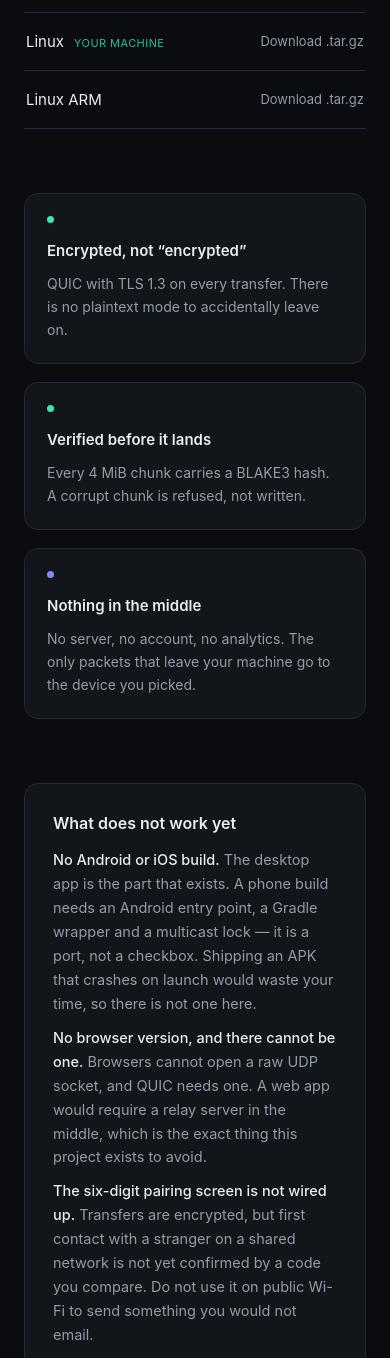
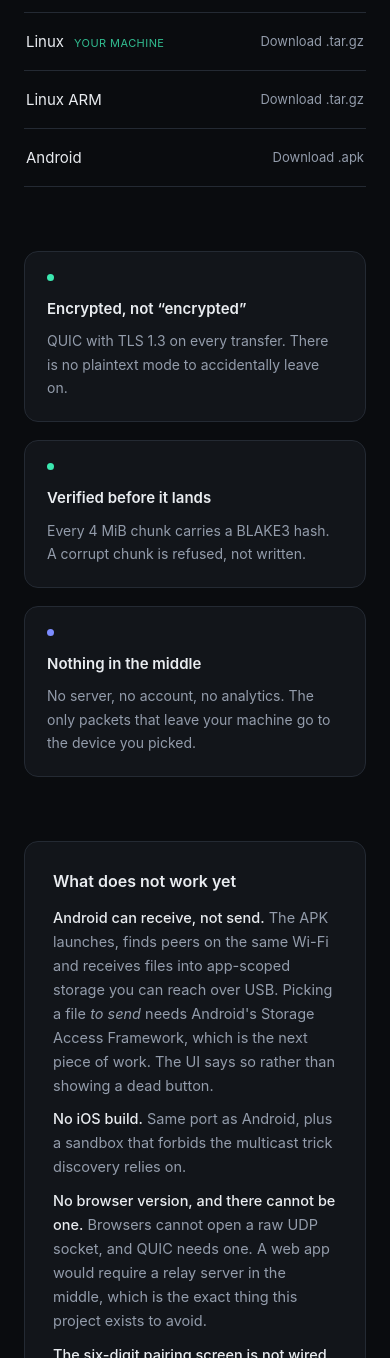
Before and after one commit to kagesyntax/zenshare, a plain HTML site: page site/index.html in a window 390 px wide. Shown: the part 642-2000 px from the top of the page. Drawn offline with Linux system fonts and the light colour scheme; no server answers.

Commit message:
feat(site): list the Android APK and detect Android before Linux
The download page is the thing you open on the phone, so it was the one page that
most needed an Android row and did not have one.

Two details that would have gone wrong:

- Every Android user agent also contains "linux", so the OS check has to test
  for Android first or the phone is offered a Linux tarball.
- The asset name is `zenshare-<ver>-android.apk`, which the filename builder has
  to know about or the button would 404.

Also replaces the "no Android build" paragraph with what the phone build
actually does: receives, cannot send, and says so in the interface.

```diff
--- a/site/index.html
+++ b/site/index.html
@@ -170,6 +170,10 @@
         <span><span class="name">Linux ARM</span><span class="meta">Raspberry Pi and friends</span></span>
         <span class="dl">Download .tar.gz</span>
       </a>
+      <a class="platform" data-os="android" href="#">
+        <span><span class="name">Android</span><span class="meta">8.0+, arm64 — receives files</span></span>
+        <span class="dl">Download .apk</span>
+      </a>
     </div>
 
     <section class="features">
@@ -195,10 +199,14 @@
     <div class="honest">
       <h2>What does not work yet</h2>
       <p>
-        <strong>No Android or iOS build.</strong> The desktop app is the part that exists.
-        A phone build needs an Android entry point, a Gradle wrapper and a multicast lock —
-        it is a port, not a checkbox. Shipping an APK that crashes on launch would waste
-        your time, so there is not one here.
+        <strong>Android can receive, not send.</strong> The APK launches, finds peers on the
+        same Wi-Fi and receives files into app-scoped storage you can reach over USB.
+        Picking a file <em>to send</em> needs Android's Storage Access Framework, which is
+        the next piece of work. The UI says so rather than showing a dead button.
+      </p>
+      <p>
+        <strong>No iOS build.</strong> Same port as Android, plus a sandbox that forbids the
+        multicast trick discovery relies on.
       </p>
       <p>
         <strong>No browser version, and there cannot be one.</strong> Browsers cannot open a
@@ -237,13 +245,15 @@
   document.getElementById("repo-link-2").textContent = owner + "/" + repo;
 
   var ua = navigator.userAgent.toLowerCase();
-  var os = ua.indexOf("win") > -1 ? "windows"
+  // Android before Linux: every Android user agent also contains "linux".
+  var os = ua.indexOf("android") > -1 ? "android"
+         : ua.indexOf("win") > -1 ? "windows"
          : ua.indexOf("mac") > -1 ? "macos"
          : ua.indexOf("linux") > -1 ? "linux" : null;
   var isArm = /arm|aarch64/.test(ua);
 
   var current = os === "linux" && isArm ? "linux-arm" : os;
-  var labels = { macos: "macOS", windows: "Windows", linux: "Linux", "linux-arm": "Linux ARM" };
+  var labels = { macos: "macOS", windows: "Windows", linux: "Linux", "linux-arm": "Linux ARM", android: "Android" };
 
   if (current) {
     var row = document.querySelector('.platform[data-os="' + current + '"]');
@@ -258,6 +268,7 @@
       case "windows":   return name + "-windows-x86_64.zip";
       case "linux":     return name + "-linux-x86_64.tar.gz";
       case "linux-arm": return name + "-linux-aarch64.tar.gz";
+      case "android":   return name + "-android.apk";
     }
   }
 
```
